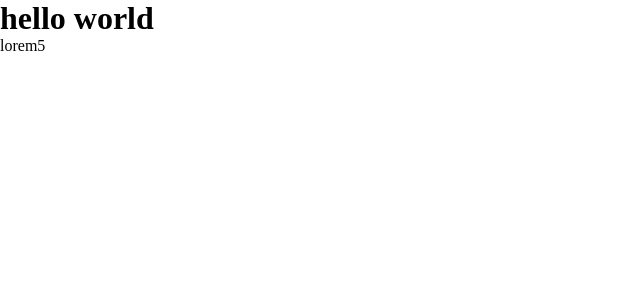
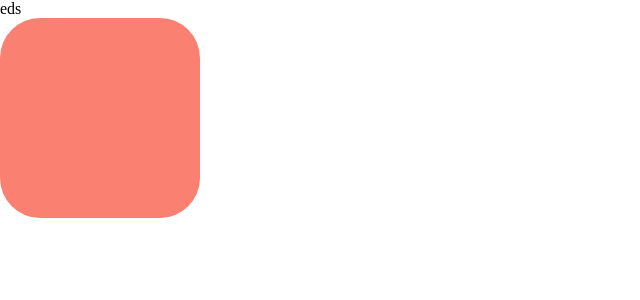
Before and after one commit to Adriann77/MemoryGame, a React (Vite) app: page / in a window 1280 px wide. Shown: the top 300 px of the page, without its empty margins (0-640 px from the left). Built offline with nearby package versions, Linux system fonts and the light colour scheme.

Commit message:
created block

```diff
--- a/src/App.tsx
+++ b/src/App.tsx
@@ -1,17 +1,24 @@
+import { Block } from './components/block/Block';
 
+const blocks = ['😄', '😁', '🥳', '🤯', '😄', '😁', '🥳', '🤯'];
 
+const adas = () => {
+  console.log(blocks[Math.random() * blocks.length]);
+}
 
 function App() {
 
 
+
   return (
     <>
-      <h1>hello world</h1>
-      <div>
-        <p>lorem5</p>
-      </div>
-    </>
-  )
+      <div onClick={adas}>eds</div>
+			<Block
+				src={blocks[Math.random() * blocks.length]}
+
+			/>
+		</>
+	);
 }
 
-export default App
+export default App;
--- /dev/null
+++ b/src/components/block/Block.module.scss
@@ -0,0 +1,57 @@
+.block {
+	width: 200px;
+	height: 200px;
+	border-radius: 20%;
+	background-color: salmon;
+	display: flex;
+	align-items: center;
+	justify-content: center;
+}
+
+.back {
+	animation: flipBack .3s forwards;
+
+	img {
+        animation: flipImg .3s .1s forwards;
+        opacity: 0;
+		border-radius: 15px;
+		width: 80%;
+		height: 80%;
+        transform: rotateX(180deg);
+	}
+}
+
+.front {
+    animation: flipFront .3s forwards;
+	img {
+		display: none;
+	}
+}
+
+@keyframes flipBack {
+	from {
+
+        transform: rotateX(0);
+	}
+	to {
+		transform: rotateX(180deg);
+	}
+}
+@keyframes flipFront {
+	from {
+
+        transform: rotateX(180deg);
+	}
+	to {
+		transform: rotateX(0deg);
+	}
+}
+
+@keyframes flipImg {
+   	from {
+		opacity: 0;
+	}
+	to {
+		opacity: 1;
+	}
+}
--- /dev/null
+++ b/src/components/block/Block.tsx
@@ -0,0 +1,27 @@
+import React, { useState } from 'react'
+import styles from "./Block.module.scss"
+
+
+interface Props {
+	src: string,
+
+}
+
+export const Block = ({ src,  }: Props) => {
+
+	const [isCardFlip, setIsCardFlip] = useState(false)
+
+
+	return (
+		<div
+			onClick={() => {
+				setIsCardFlip(!isCardFlip)
+
+			}}
+			className={`${styles.block} ${isCardFlip ? styles.back : styles.front}`}>
+			<div>
+				{src}
+			</div>
+		</div>
+	);
+}
```
